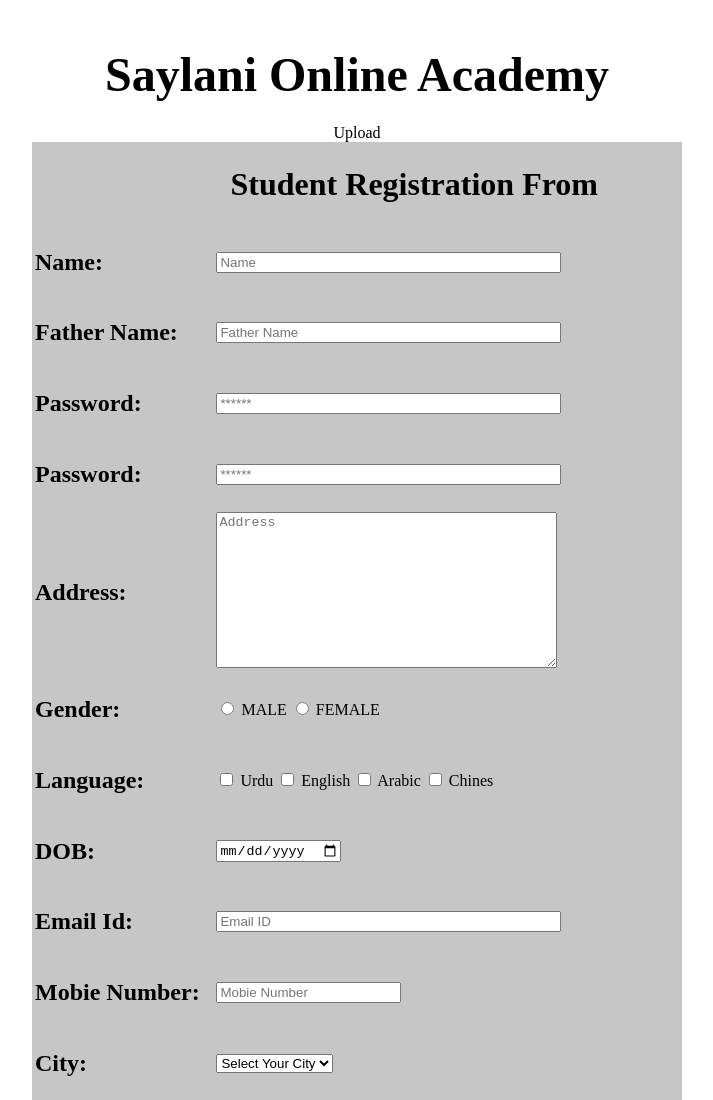
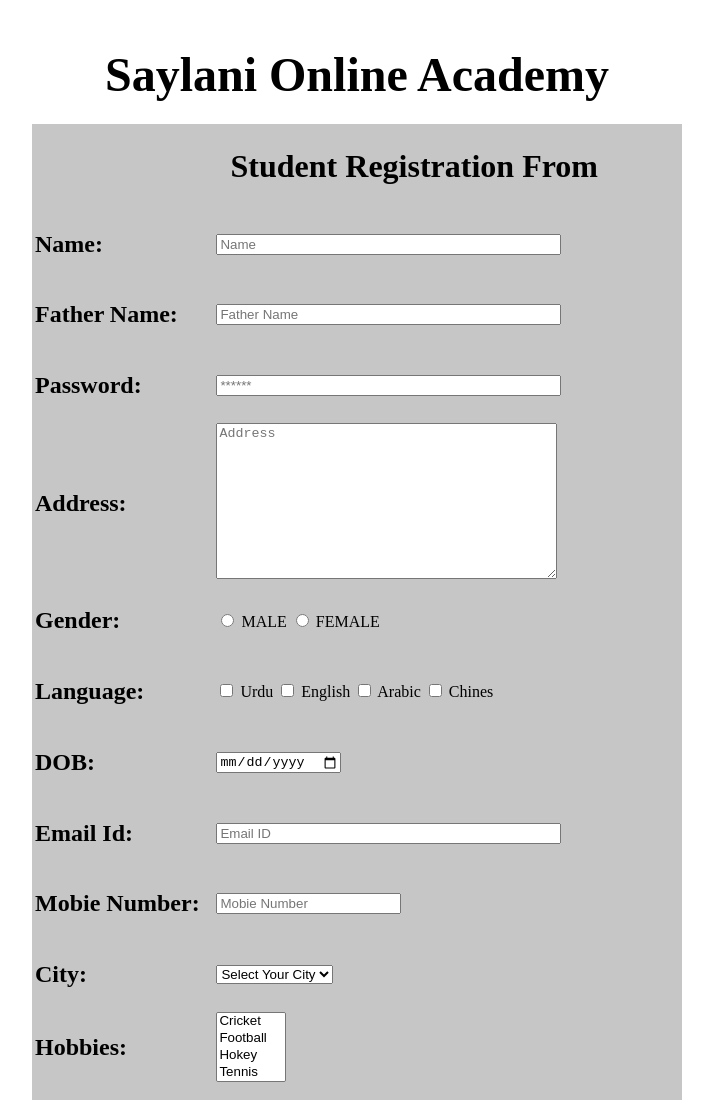
Before and after one commit to MuhammadHamzaMemon/1-Rep, a plain HTML site: page index.html in a window 1280 px wide. Shown: the top 1100 px of the page, without its empty margins (283-996 px from the left). Drawn offline with Linux system fonts and the light colour scheme.

Commit message:
added files

```diff
--- a/index.html
+++ b/index.html
@@ -33,12 +33,6 @@
 
 </tr>
 
-
-<tr>
-    <td> <h2>Password:</h2></td>
-    <td><input type="password" name="userPassword" placeholder="******" size="40" width=""></td>
-
-</tr>
 
 <tr>
     <td> <h2>Password:</h2></td>
@@ -140,7 +134,6 @@
 
   <td><h2>Picture Upload: </h2></td>
 <td > <input type="file" name="Upload"  id="U1" multiple accept=""  ></td>
-<LAbel for="U1">Upload</LAbel>
 <td >  <input type="button"  value="Upload"  ></td>
 </td>
 
```
